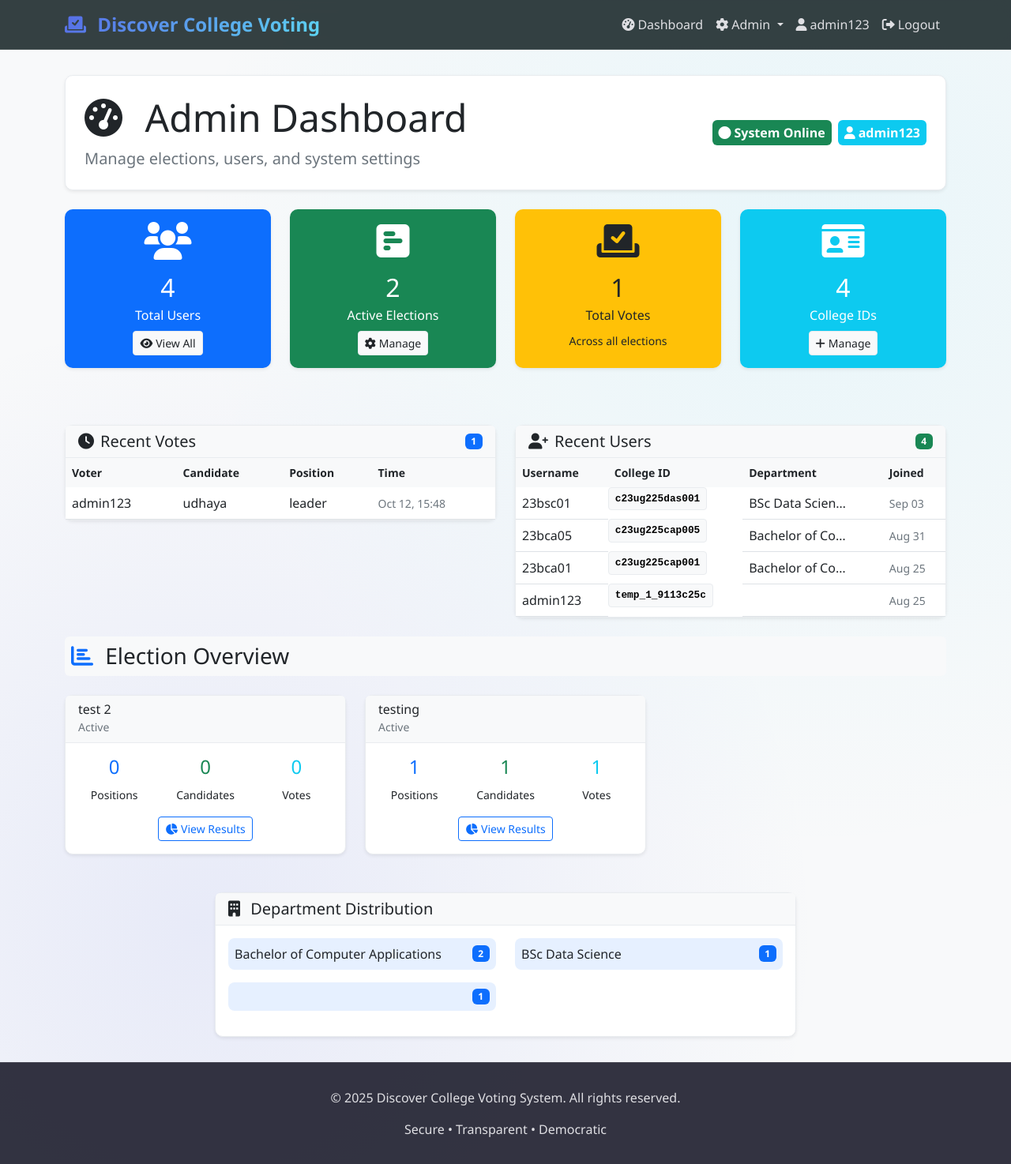
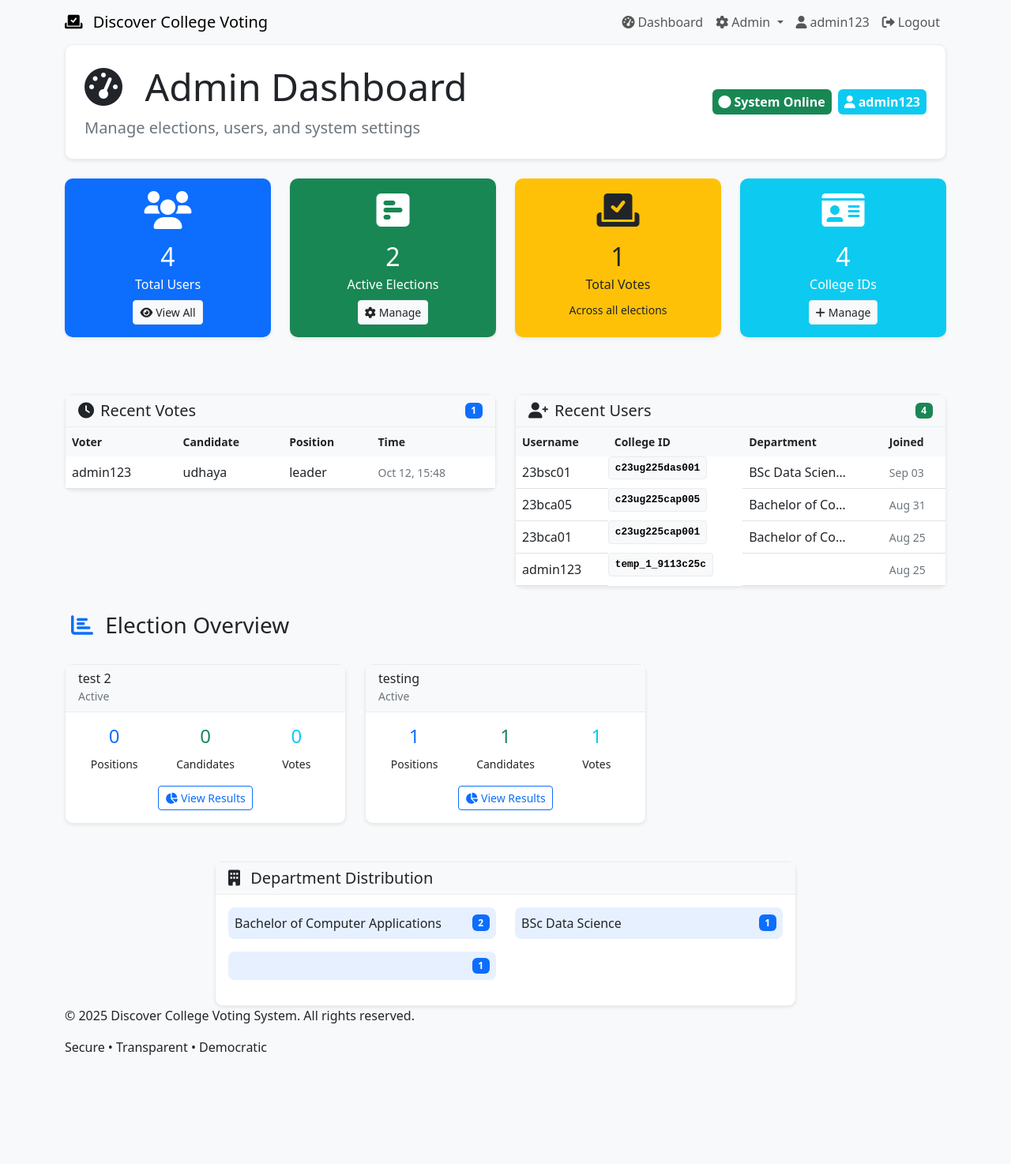
Before and after one commit to harshithharshith8513-design/college-voting-portal, a Django app: page /admin-dashboard/ in a window 1280 px wide. Shown: the whole page at 79% size. After the commit the page ends 1336 px from the top, so only its background shows below. Run offline with Django 4.2, Linux system fonts and the light colour scheme; a user stored in the database is signed in; data comes from the database, SQL or seed files in the repository.

Commit message:
Update base.html

```diff
--- a/templates/base.html
+++ b/templates/base.html
@@ -22,153 +22,8 @@
             --text-color1: #dfdfe3ff;
             --gradient: linear-gradient(135deg, #576ae6, #5dd6f2);
         }
-
-        * {
-            margin: 0;
-            padding: 0;
-            box-sizing: border-box;
-        }
-
-        body {
-            font-family: 'Segoe UI', Tahoma, Geneva, Verdana, sans-serif;
-            background: var(--dark-bg);
-            color: var(--text-color);
-            min-height: 100vh;
-            background-image:
-                radial-gradient(circle at 20% 80%, rgba(87, 106, 230, 0.1) 0%, transparent 50%),
-                radial-gradient(circle at 80% 20%, rgba(93, 214, 242, 0.1) 0%, transparent 50%);
-        }
-
-        .navbar {
-            background: rgba(30, 44, 46, 0.9);
-            backdrop-filter: blur(10px);
-            border-bottom: 1px solid rgba(255,255,255,0.1);
-        }
-
-        .navbar-brand {
-            font-weight: 700;
-            font-size: 1.5rem;
-            background: var(--gradient);
-            -webkit-background-clip: text;
-            -webkit-text-fill-color: transparent;
-            background-clip: text;
-        }
-
-        .nav-link {
-            color: var(--text-color1) !important;
-            transition: color 0.3s ease;
-        }
-
-        .nav-link:hover {
-            color: var(--primary-color) !important;
-        }
-
-        .btn-primary {
-            background: var(--gradient);
-            border: none;
-            border-radius: 10px;
-            padding: 12px 30px;
-            font-weight: 600;
-            transition: all 0.3s ease;
-            box-shadow: 0 4px 15px rgba(87, 106, 230, 0.3);
-        }
-
-        .btn-primary:hover {
-            transform: translateY(-2px);
-            box-shadow: 0 6px 20px rgba(87, 106, 230, 0.4);
-        }
-
-        .card {
-            background: var(--card-bg);
-            border: 1px solid rgba(255,255,255,0.1);
-            border-radius: 15px;
-            box-shadow: 0 8px 32px rgba(0,0,0,0.3);
-            backdrop-filter: blur(10px);
-            transition: transform 0.3s ease, box-shadow 0.3s ease;
-        }
-
-        .card:hover {
-            transform: translateY(-5px);
-            box-shadow: 0 12px 40px rgba(0,0,0,0.4);
-        }
-
-        .form-control {
-            background: rgba(255,255,255,0.1);
-            border: 1px solid rgba(255,255,255,0.2);
-            border-radius: 10px;
-            color: var(--text-color);
-            padding: 12px 15px;
-        }
-
-        .form-control:focus {
-            background: rgba(255,255,255,0.15);
-            border-color: var(--primary-color);
-            box-shadow: 0 0 0 0.2rem rgba(87, 106, 230, 0.25);
-            color: var(--text-color);
-        }
-
-        .alert {
-            border-radius: 10px;
-            border: none;
-        }
-
-        .alert-success {
-            background: rgba(40, 167, 69, 0.2);
-            color: #51cf66;
-            border-left: 4px solid #51cf66;
-        }
-
-        .alert-danger {
-            background: rgba(220, 53, 69, 0.2);
-            color: #ff6b6b;
-            border-left: 4px solid #ff6b6b;
-        }
-
-        .main-content {
-            padding: 2rem 0;
-            min-height: calc(100vh - 200px);
-        }
-
-        .footer {
-            background: rgba(30, 30, 46, 0.9);
-            color: var(--text-color1);
-            text-align: center;
-            padding: 2rem 0;
-            border-top: 1px solid rgba(255,255,255,0.1);
-        }
-
-        .loading {
-            display: inline-block;
-            width: 20px;
-            height: 20px;
-            border: 3px solid rgba(255,255,255,.3);
-            border-radius: 50%;
-            border-top-color: #fff;
-            animation: spin 1s ease-in-out infinite;
-        }
-
-        @keyframes spin {
-            to { transform: rotate(360deg); }
-        }
-
-        .fade-in {
-            animation: fadeIn 0.6s ease-in;
-        }
-
-        @keyframes fadeIn {
-            from { opacity: 0; transform: translateY(20px); }
-            to { opacity: 1; transform: translateY(0); }
-        }
-
-        .pulse {
-            animation: pulse 2s infinite;
-        }
-
-        @keyframes pulse {
-            0% { box-shadow: 0 0 0 0 rgba(87, 106, 230, 0.7); }
-            70% { box-shadow: 0 0 0 10px rgba(87, 106, 230, 0); }
-            100% { box-shadow: 0 0 0 0 rgba(87, 106, 230, 0); }
-        }
+        /* ... your styles unchanged ... */
+        /* Copy all your CSS code here (unchanged!) */
     </style>
 </head>
 <body>
@@ -179,11 +34,9 @@
                 <i class="fas fa-vote-yea me-2"></i>
                 Discover College Voting
             </a>
-
             <button class="navbar-toggler" type="button" data-bs-toggle="collapse" data-bs-target="#navbarNav">
                 <span class="navbar-toggler-icon"></span>
             </button>
-
             <div class="collapse navbar-collapse" id="navbarNav">
                 <ul class="navbar-nav ms-auto">
                     {% if user.is_authenticated %}
```
